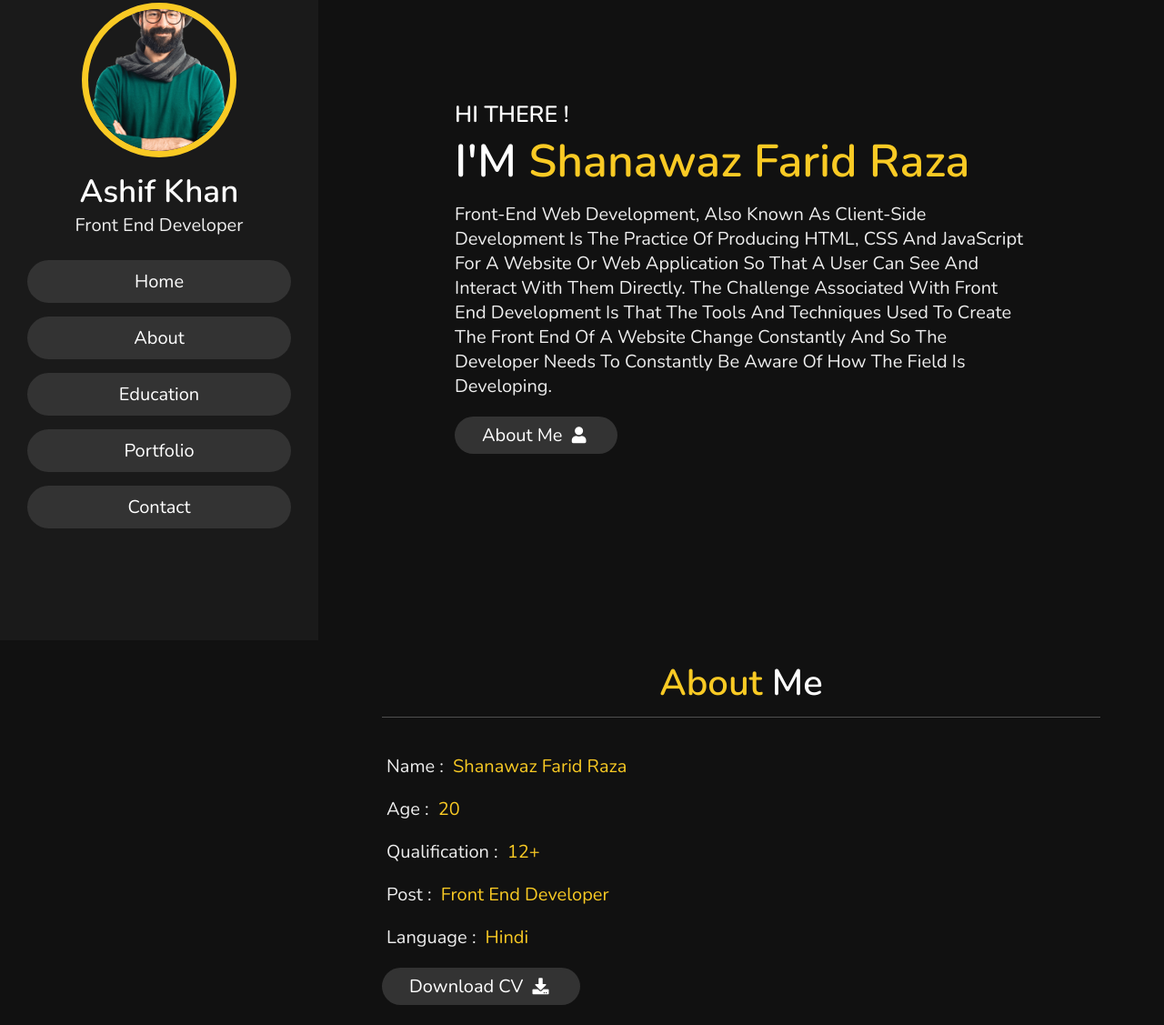
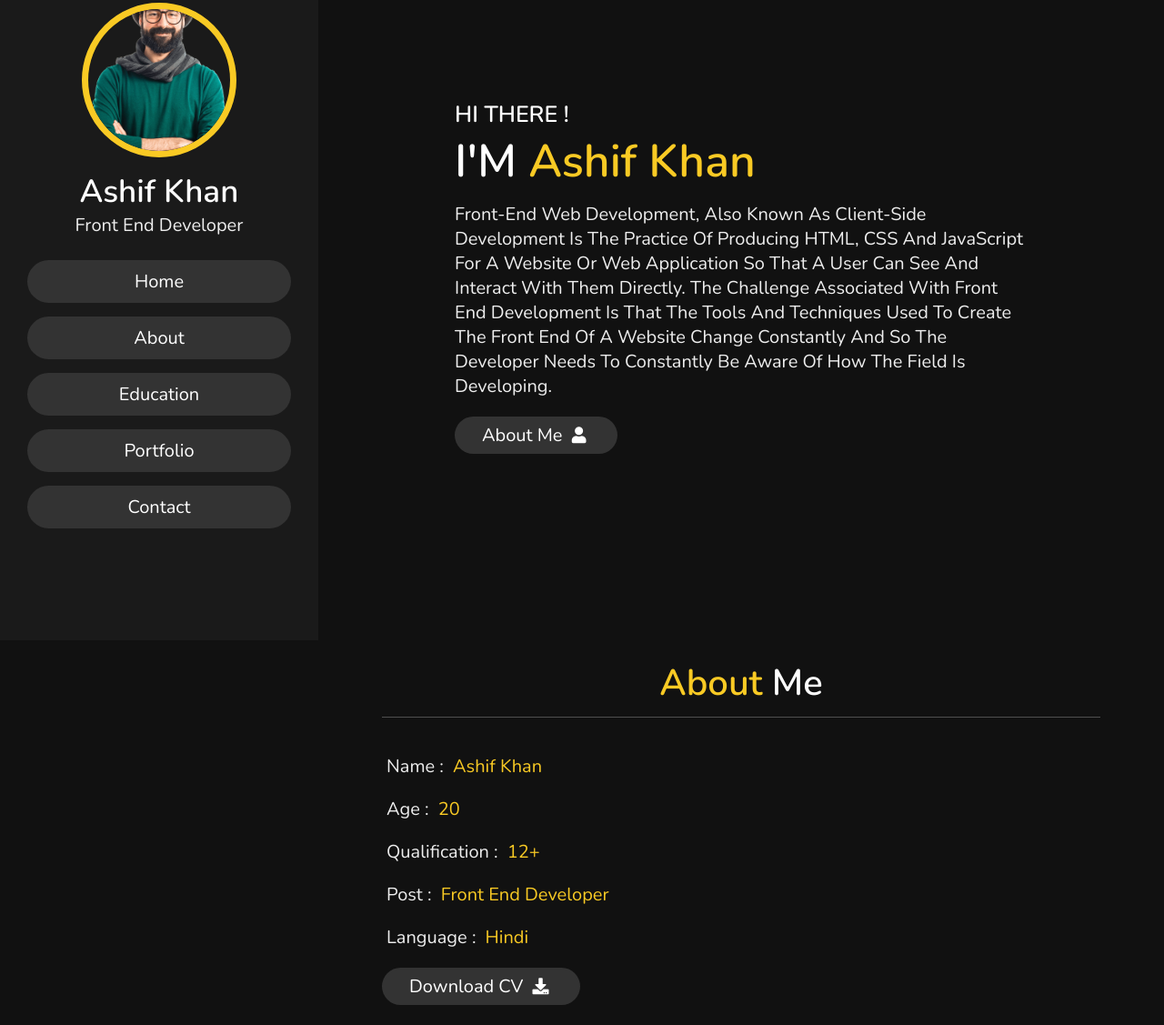
Before and after one commit to MALKA-ANJUM/PORTFOLIO-DEMO, a plain HTML site: page index.html in a window 1280 px wide. Shown: the part 96-1223 px from the top of the page at 91% size. Drawn offline with nearby package versions, Linux system fonts and the light colour scheme; a script that the page names is missing.

Commit message:
Update index.html

```diff
--- a/index.html
+++ b/index.html
@@ -45,7 +45,7 @@
 <section class="home" id="home">
 
     <h3>HI THERE !</h3>
-    <h1>I'M <span>Shanawaz farid raza</span></h1>
+    <h1>I'M <span>Ashif khan</span></h1>
     <p>Front-end web development, also known as client-side development is the practice of producing HTML,
         CSS and JavaScript for a website or Web Application so that a user can see and interact
         with them directly. The challenge associated with front end development is that the
@@ -66,7 +66,7 @@
 <div class="row">
 
     <div class="info">
-        <h3> <span> name : </span> shanawaz farid raza </h3>
+        <h3> <span> name : </span>Ashif khan </h3>
         <h3> <span> age : </span> 20 </h3>
         <h3> <span> qualification : </span> 12+ </h3>
         <h3> <span> post : </span> front end developer </h3>
```
